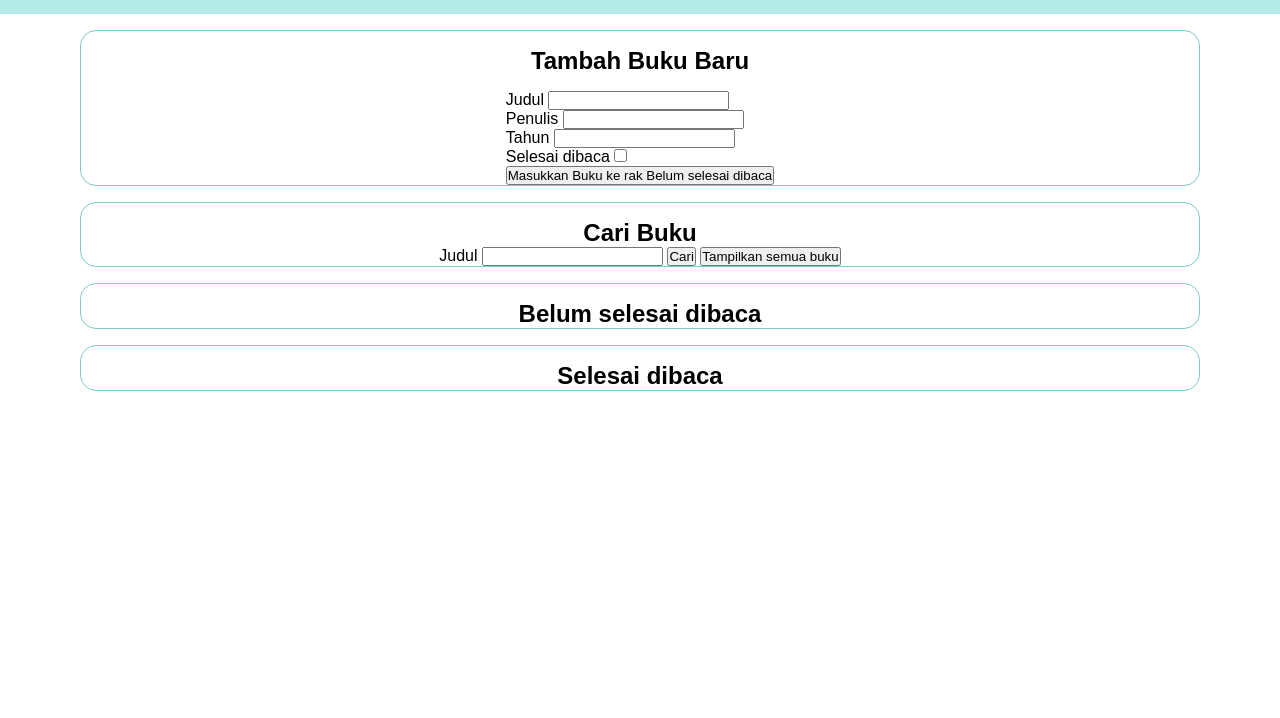
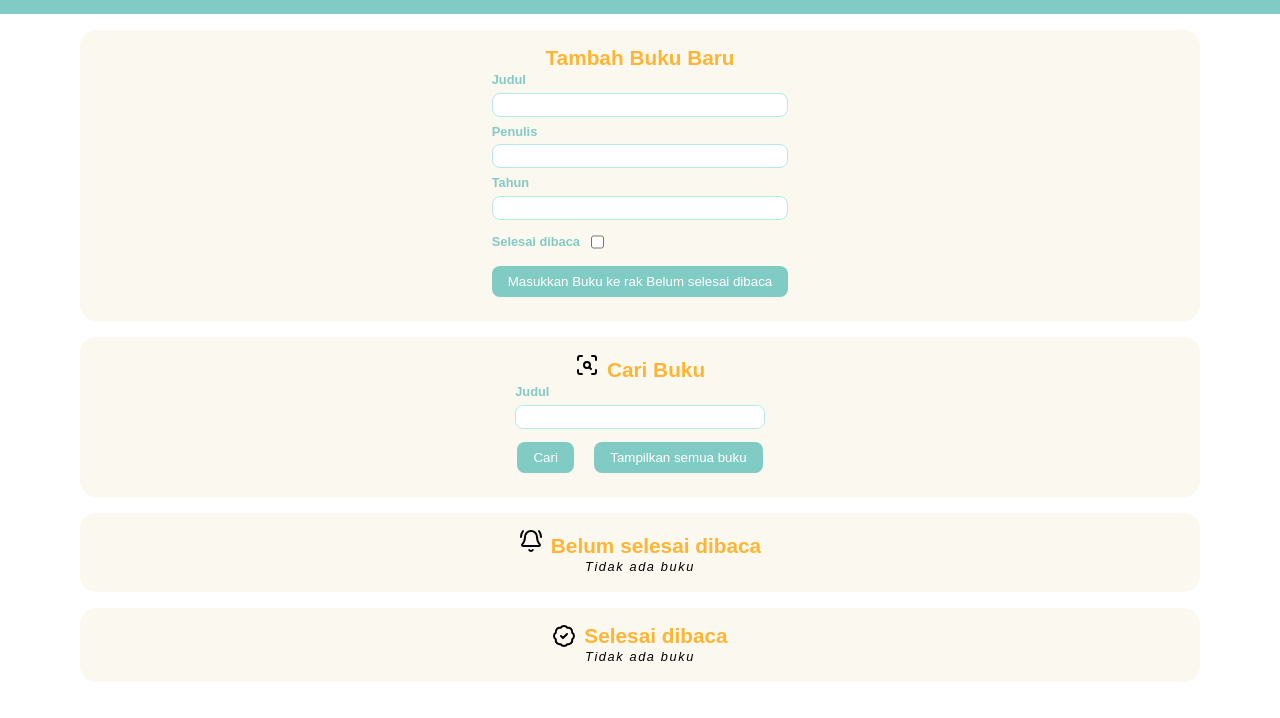
Before and after one commit to NikolausAlbert-cloud/Dicoding-BookShelf, a website: page index.html in a window 1280 px wide. Shown: the part 82-800 px from the top of the page. Drawn offline with nearby package versions, Linux system fonts and the light colour scheme; a web font is replaced by a local one.

Commit message:
css finished

```diff
--- a/index.html
+++ b/index.html
@@ -10,10 +10,11 @@
     <link href="https://fonts.googleapis.com/css2?family=National+Park:wght@200..800&family=Tagesschrift&display=swap" rel="stylesheet">
     <link rel="stylesheet" href="styles.css" />
 
+    <script src="https://unpkg.com/lucide@latest"></script>
+    <script>lucide.createIcons();</script>
     <script src="main.js" type="module" defer></script>
     <!-- Impor script kamu di sini -->
     <!-- Lampirkan `defer` jika pemanggilan dilakukan dalam <head> -->
-    <script defer src="main.js"></script>
   </head>
   <body>
     <header>
@@ -36,7 +37,7 @@
             <label for="bookFormYear">Tahun</label>
             <input id="bookFormYear" type="number" required data-testid="bookFormYearInput" />
           </div>
-          <div>
+          <div id="bookFormIsCompleteContainer">
             <label for="bookFormIsComplete">Selesai dibaca</label>
             <input
               id="bookFormIsComplete"
@@ -51,21 +52,23 @@
       </section>
 
       <section>
-        <h2>Cari Buku</h2>
+        <h2><img src="./assets/images/scan-search.svg" alt="scanIcon" class="icon">Cari Buku</h2>
         <form id="searchBook" data-testid="searchBookForm">
           <label for="searchBookTitle">Judul</label>
           <input id="searchBookTitle" type="text" data-testid="searchBookFormTitleInput" />
+          <div>
             <button id="searchSubmit" type="submit" data-testid="searchBookFormSubmitButton">
               Cari
             </button>
             <button id="showAllBooks" type="submit">
               Tampilkan semua buku
             </button>
+          </div>
         </form>
       </section>
 
       <section>
-        <h2>Belum selesai dibaca</h2>
+        <h2><img src="./assets/images/bell-ring.svg" alt="bellRingIcon" class="icon">Belum selesai dibaca</h2>
 
         <div id="incompleteBookList" data-testid="incompleteBookList">
           <!--
@@ -86,7 +89,7 @@
       </section>
 
       <section>
-        <h2>Selesai dibaca</h2>
+        <h2 class="iconContainer"><img src="./assets/images/badge-check.svg" alt="check-Icon" class="icon">Selesai dibaca</h2>
 
         <div id="completeBookList" data-testid="completeBookList">
           <!--
--- a/main.js
+++ b/main.js
@@ -44,10 +44,10 @@ document.addEventListener(RENDER_BOOKS_EVENT, function () {
 
   let typeBookList = showSearchBooks ? searchBooks : books;
 
-  // if (typeBookList.length === 0) {
-  //   incompleteBookList.append(createBookShelfInfo_Frame());
-  //   completeBookList.append(createBookShelfInfo_Frame());
-  // };
+  if (typeBookList.length === 0) {
+    incompleteBookList.append(createBookShelfInfo_Frame());
+    completeBookList.append(createBookShelfInfo_Frame());
+  };
 
   for (const book of typeBookList) {
     const bookElement = createBookElement(book);
@@ -226,8 +226,7 @@ const updateLocalStorage = () => {
     setTimeout(() => {
       localStorage.setItem(books_keyLocalStorage, JSON.stringify(books));
       location.reload();
-      // document.dispatchEvent(new Event(RENDER_BOOKS_EVENT));
-    }, 5000);
+    }, 0);
 
   }
 };
@@ -250,11 +249,11 @@ const createBookElement = (book) => {
 
   const authorElement = document.createElement("p");
   authorElement.setAttribute("data-testid", "bookItemAuthor");
-  authorElement.innerText = `Penulis: ${book.author}`;
+  authorElement.innerHTML = `<strong>Penulis</strong>: ${book.author}`;
 
   const yearElement = document.createElement("p");
   yearElement.setAttribute("data-testid", "bookItemYear");
-  yearElement.innerText = `Tahun ${book.year}`;
+  yearElement.innerHTML = `<strong>Tahun:</strong> ${book.year}`;
 
   const buttonContainer = document.createElement("div");
 
--- a/styles.css
+++ b/styles.css
@@ -16,17 +16,29 @@ body {
   font-family: "National Park", sans-serif;
 }
 
-h2 {
-  margin: 0;
-}
-
 header {
-  background-color: var(--lightBlue);
+  background-color: var(--darkBlue);
   width: 100%;
   height: 12vh;
   display: flex;
   justify-content: center;
   align-items: center;
+}
+
+h1 {
+  color: white;
+  font-size: 2rem;
+}
+
+h2 {
+  color: var(--orange);
+  font-size: 1.3rem;
+}
+
+p {
+  font-size: 0.8rem;
+  letter-spacing: 0.1rem;
+  line-height: 140%;
 }
 
 main {
@@ -37,8 +49,14 @@ main {
   margin: 0 5rem;
 }
 
-main :first-child {
-  margin-top: 1rem;
+main section {
+  width: 100%;
+  margin: 1rem auto 0 auto;
+  background-color: var(--pastel);
+
+  &:last-child {
+    margin-bottom: 1rem;
+  }
 }
 
 section {
@@ -46,8 +64,77 @@ section {
   justify-content: center;
   align-items: center;
   flex-direction: column;
+  border-radius: 1rem;
+  padding: 1rem;
+}
+
+.iconContainer {
+  display: flex;
+  align-items: center;
+}
+
+.icon {
+  height: 1.5rem;
+  margin-right: 0.5rem;
+}
+
+form label, form input {
+    width: 100%;
+    margin: 0.3rem auto;
+}
+
+label {
+  font-size: 0.8rem;
+  font-weight: 600;
+  color: var(--darkBlue);
+}
+
+form input {
+  border: 0.5px solid var(--lightBlue);
+  border-radius: 0.5rem;
+  height: 1.5rem;
+  padding: 0 1rem;
+}
+
+[data-testid="bookItem"] {
+  margin-top: 1rem;
+}
+
+#searchBook div {
+  display: flex;
+  justify-content: center;
+  align-items: center;
   width: 100%;
-  border: 1px solid var(--darkBlue);
-  border-radius: 1rem;
-  margin-bottom: 1rem;
+  gap: 1rem;
 }
+
+#bookFormIsCompleteContainer {
+  display: flex;
+  flex-direction: row;
+  justify-content: space-between;
+  align-items: center;
+  width: 7rem;
+}
+
+#bookFormIsComplete {
+  width: 0.8rem;
+
+  border: 1px solid var(--lightBlue);
+}
+
+#incompleteBookList div div, #completeBookList div div{
+  display: flex;
+  justify-content: space-between;
+  align-items: center;
+  gap: 1rem;
+  width: 100%;
+}
+
+button {
+  padding: 0.5rem 1rem;
+  margin: 0.5rem auto;
+  background-color: var(--darkBlue);
+  border: none;
+  border-radius: 0.5rem;
+  color: white;
+}
```
Also changed, not shown: assets/images/badge-check.svg (added), assets/images/bell-ring.svg (added), assets/images/scan-search.svg (added). Lines whose indentation alone changed are shown as unchanged.
